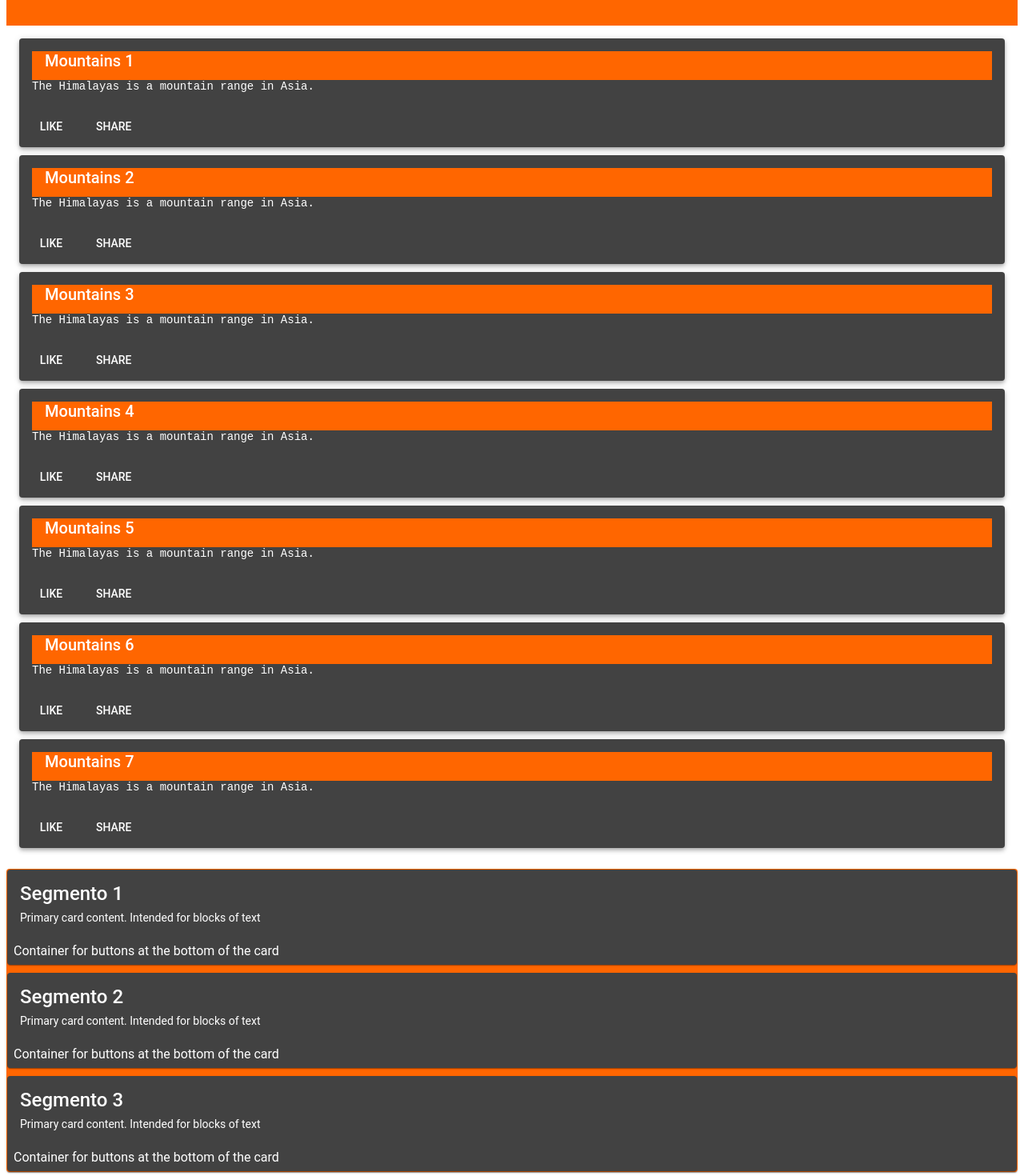
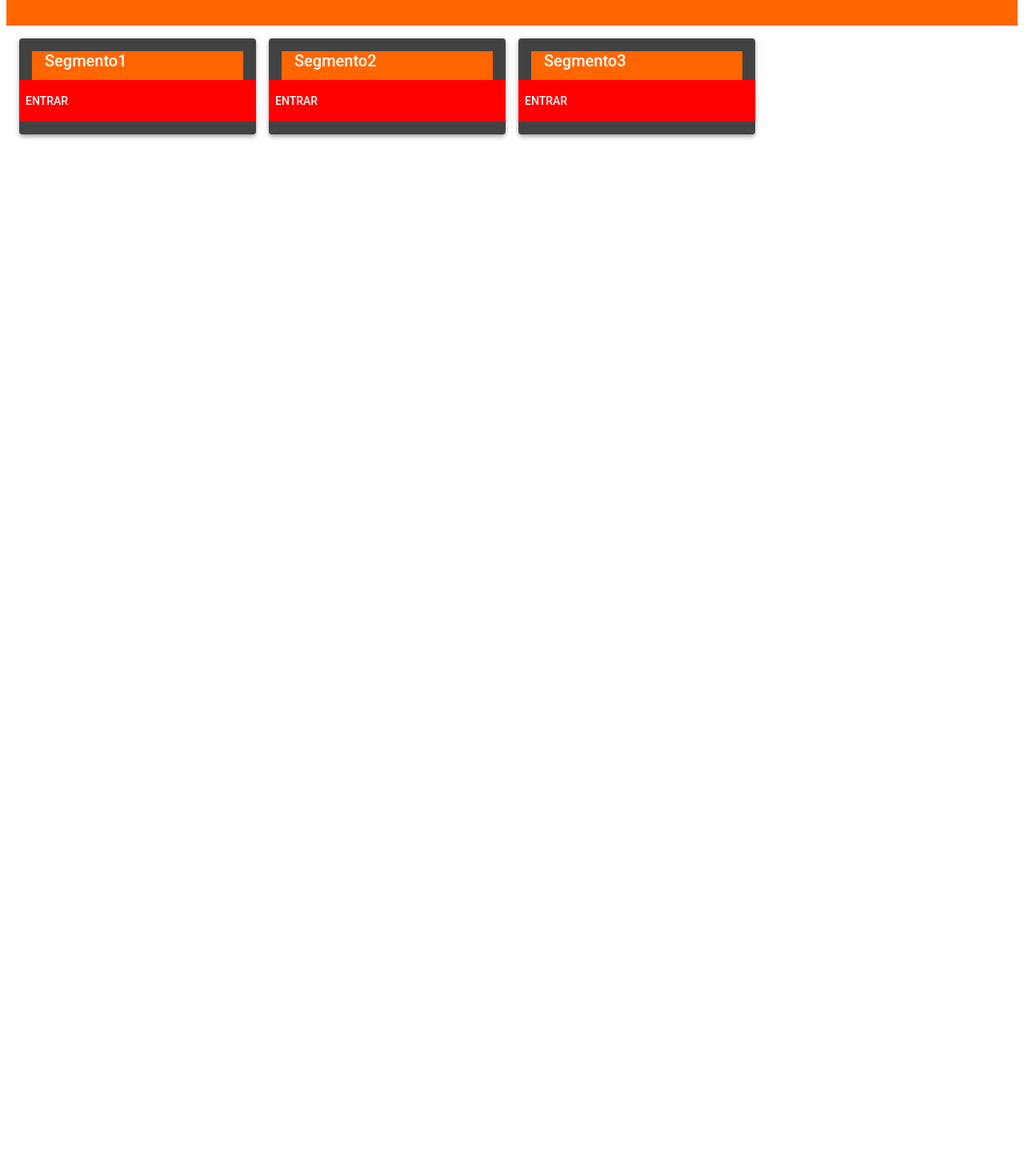
Before and after one commit to MissNonsenses/angular-EEMM, an Angular app: page / in a window 1280 px wide. Shown: the part 760-2230 px from the top of the page at 80% size. After the commit the page ends 960 px from the top, so only its background shows below. Built offline with nearby package versions, Linux system fonts and the light colour scheme.

Commit message:
4 files modified

```diff
--- a/package.json
+++ b/package.json
@@ -8,6 +8,7 @@
     "@angular/common": "^10.0.9",
     "@angular/compiler": "^10.0.9",
     "@angular/core": "^10.0.9",
+    "@angular/flex-layout": "^10.0.0-beta.32",
     "@angular/forms": "^10.0.9",
     "@angular/material": "^10.2.4",
     "@angular/platform-browser": "^10.0.9",
--- a/src/app/app.component.css
+++ b/src/app/app.component.css
@@ -25,34 +25,20 @@ p {
   width: 200px;
 } */
 
-mat-card {
-  margin-bottom: 10px;
-}
-
-.mr-10 {
-  margin-right: 10px;
-}
-
-.ml-10 {
-  margin-left: 10px;
-}
-
 mat-card-header{
   background-color:#ff6600 !important;
 }
-.Card-Segmentos{
-  background-color: #ff6600;
-  padding: 1px;
-}
+
 .Barra{
   height: 100%;
   background-color:#ff6600;
 }
-
+.mat-card-footer{
+  background-color: red;
+}
 .content {
   padding: 16px;
 }
-
 .content > mat-card {
   width: 200px;
 }
--- a/src/app/app.component.html
+++ b/src/app/app.component.html
@@ -15,50 +15,17 @@
 </div>
 
 <div class="content" fxLayout="row wrap" fxLayoutGap="16px grid">
-  <div fxFlex="25%" fxFlex.xs="100%" fxFlex.sm="33%" *ngFor="let num of [1,2,3,4,5,6,7]">
+  <div fxFlex="25%" fxFlex.xs="100%" fxFlex.sm="33%" *ngFor="let num of [1,2,3]">
     <mat-card class="mat-elevation-z4" >
       <mat-card-header>
-        <mat-card-title>Mountains {{num}}</mat-card-title>
+        <mat-card-title>Segmento{{num}}</mat-card-title>
       </mat-card-header>
       <!--<img mat-card-image src="./../assets/images/mountains.jpg">-->
-      <mat-card-content>
-        <p>
-          The Himalayas is a mountain range in Asia.
-        </p>
-      </mat-card-content>
-      <mat-card-actions>
-        <button mat-button>LIKE</button>
-        <button mat-button>SHARE</button>
-      </mat-card-actions>
+      <mat-card-footer>
+        <mat-card-actions>
+          <button mat-button>ENTRAR</button>
+        </mat-card-actions>
+      </mat-card-footer>
     </mat-card>
   </div>
 </div>
-
-
-  <div fxLayout.xs="column" fxLayout="row wrap" fxLayoutGap="10px" ngClass.gt-xs="ml-10">
-    <mat-card class="Card-Segmentos">
-      <mat-card fxFlex.sm="0 1 calc(50%-10px)" fxFlex.md="0 1 calc(33%-10px)" fxFlex.gt-md="0 1 calc(25%-10px)">
-        <mat-card-title>Segmento 1</mat-card-title>
-        <mat-card-content>Primary card content. Intended for blocks of text</mat-card-content>
-        <mat-card-actions>Container for buttons at the bottom of the card</mat-card-actions>
-      </mat-card>
-
-      <mat-card fxFlex.sm="0 1 calc(50%-10px)" fxFlex.md="0 1 calc(33%-10px)" fxFlex.gt-md="0 1 calc(25%-10px)">
-        <mat-card-title>Segmento 2</mat-card-title>
-        <!--<img mat-card-image src="https://kakiseni.org/wp-content/uploads/2018/03/250X250.png" class="image">-->
-        <mat-card-content>Primary card content. Intended for blocks of text</mat-card-content>
-        <mat-card-actions>Container for buttons at the bottom of the card</mat-card-actions>
-      </mat-card>
-
-      <mat-card fxFlex.sm="0 1 calc(50%-10px)" fxFlex.md="0 1 calc(33%-10px)" fxFlex.gt-md="0 1 calc(25%-10px)">
-        <mat-card-title>Segmento 3</mat-card-title>
-        <!--<img mat-card-image src="https://kakiseni.org/wp-content/uploads/2018/03/250X250.png" class="image">-->
-        <mat-card-content>Primary card content. Intended for blocks of text</mat-card-content>
-        <mat-card-actions>Container for buttons at the bottom of the card</mat-card-actions>
-      </mat-card>
-    </mat-card>
-  </div>
-
-<!-- <mat-card class="Modulo"></mat-card> -->
-
-<!-- <mat-card class="Modulo"></mat-card>-->
--- a/src/app/app.module.ts
+++ b/src/app/app.module.ts
@@ -10,10 +10,10 @@ import { MatInputModule } from "@angular/material/input";
 import { MatGridListModule } from "@angular/material/grid-list";
 import { MatToolbarModule } from "@angular/material/toolbar";
 import { MatButtonModule } from "@angular/material/button";
+import { FlexLayoutModule } from "@angular/flex-layout";
 
 @NgModule({
-  imports: [ BrowserModule, FormsModule, MatSliderModule, MatCardModule, MatInputModule, MatGridListModule,
-    BrowserAnimationsModule,MatToolbarModule,MatButtonModule
+  imports: [ BrowserModule, FormsModule, MatSliderModule, MatCardModule, MatInputModule, MatGridListModule, BrowserAnimationsModule,MatToolbarModule, MatButtonModule, FlexLayoutModule
   ],
   declarations: [AppComponent, HelloComponent],
   bootstrap: [AppComponent]
```
